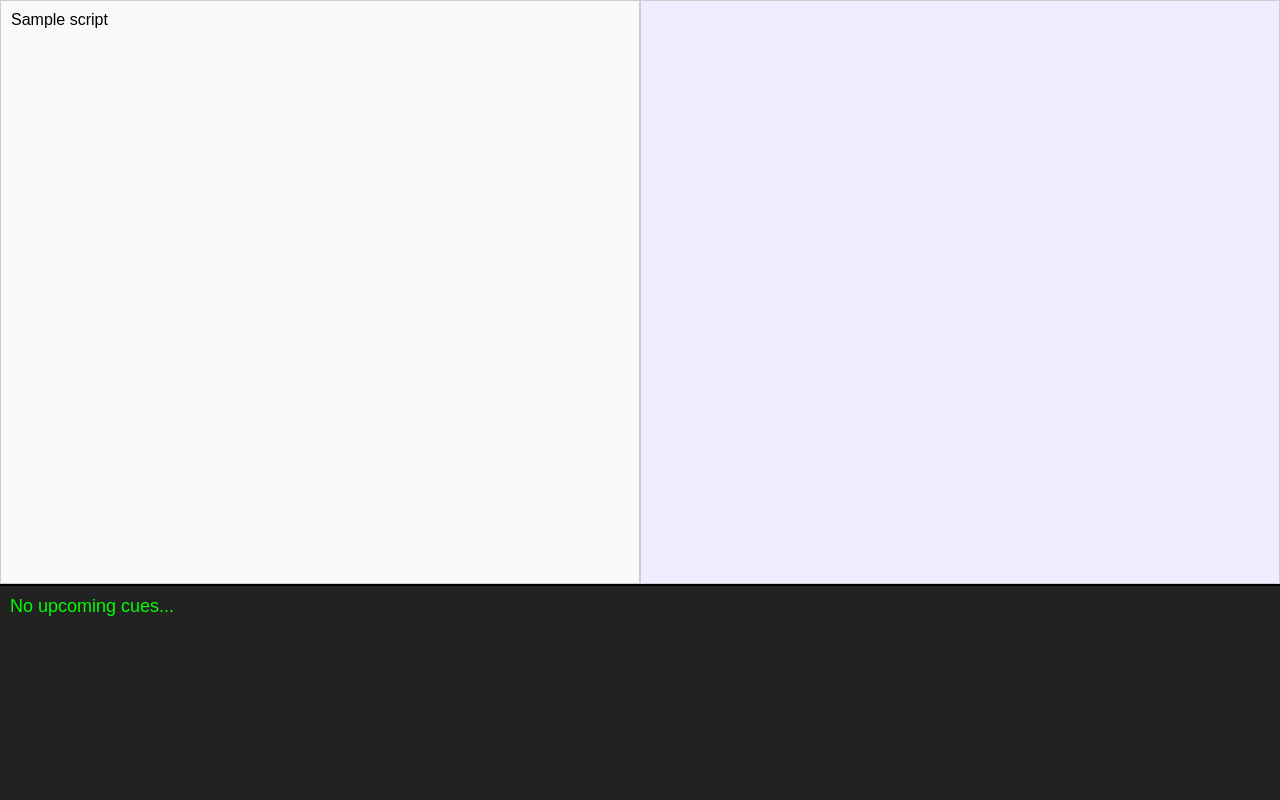
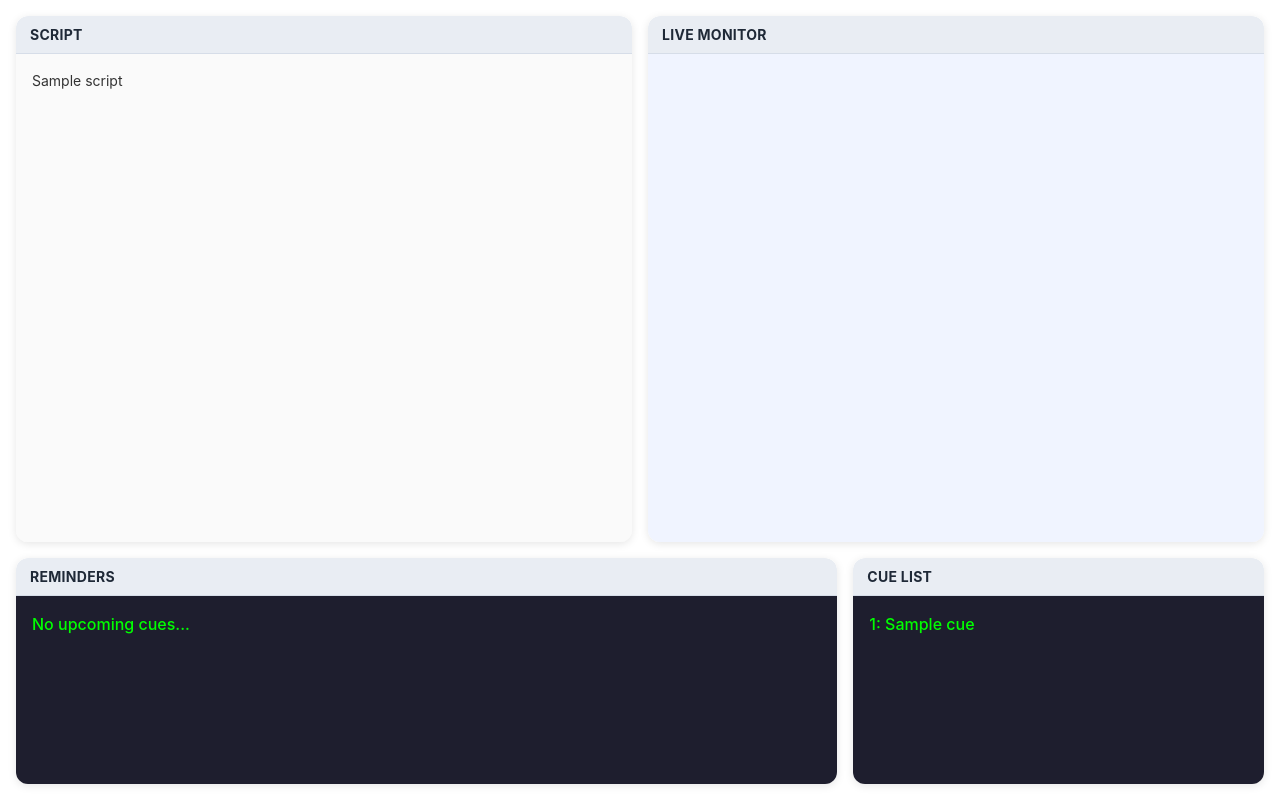
Before and after one commit to ada7ke/SM-Script-Monitor, a Flask app: template templates/index.html in a window 1280 px wide. Run offline with Flask 3, Linux system fonts and the light colour scheme; the template is opened without the code that fills it: most values are stand-ins (such as "Sample title", 1, 10 or a date in 2020); some libraries are stand-ins or nearby versions.

Commit message:
cleaner ui + cue list

```diff
--- a/app.py
+++ b/app.py
@@ -8,8 +8,6 @@ os.environ["TOKENIZERS_PARALLELISM"] = "false"
  - convert image to text file
 """
 
-import eventlet
-eventlet.monkey_patch()
 
 from flask import Flask, render_template
 from flask_socketio import SocketIO
@@ -22,14 +20,14 @@ import whisper, queue, threading, time, re, string
 app = Flask(__name__)
 socketio = SocketIO(app, cors_allowed_origins="*")
 
-SCRIPT_FILE = "YCTIWYscript.txt"
+SCRIPT_FILE = "testscript.txt"
 CUELIST_FILE = "cuelist.txt"
 MODEL_SIZE = "tiny"
 SAMPLE_RATE = 16000
 
-CHUNK_DURATION = 3
-OVERLAP_DURATION = 0.6
-AUDIO_GAIN = 5
+CHUNK_DURATION = 1
+OVERLAP_DURATION = 0.25
+AUDIO_GAIN = 0
 
 HEADS_UP_WORDS = 50
 CONFIDENCE_THRESHOLD = 0.55
@@ -225,10 +223,13 @@ def background_worker():
 # routes
 @app.route("/")
 def index():
-    return render_template("index.html", script=full_script)
+    cue_entries = [cue_map[key] for key in sorted(cue_map.keys())]
+    return render_template("index.html", script=full_script, cue_entries=cue_entries)
 
 # run
 if __name__ == "__main__":
     threading.Thread(target=background_worker, daemon=True).start()
-    print("Server starting on http://localhost:5000")
+    print("SERVER STARTING ON http://localhost:5000")
     socketio.run(app, host="0.0.0.0", port=5000, debug=False)
+
+# wrap text: alt + z
--- a/cuelist.txt
+++ b/cuelist.txt
@@ -2,3 +2,9 @@ Q1: L4
 Q2: S2
 Q3: S3
 Q4: L5, S5
+Q5: L6
+Q6: S6
+Q7: S8
+Q8: L7
+Q9: S9
+Q10: L7.5
--- a/static/script.js
+++ b/static/script.js
@@ -2,9 +2,13 @@ const socket = io();
 
 const scriptDiv = document.getElementById("script");
 const transcriptDiv = document.getElementById("transcript");
-const bottomDiv = document.getElementById("bottom");
+const terminalDiv = document.getElementById("terminal");
+const cueListDiv = document.getElementById("cue-list");
 
 let scriptWords = scriptDiv.innerText.split(" ");
+
+// Initialize terminal status message
+terminalDiv.innerText = "No upcoming cues...";
 
 socket.on("transcription", (text) => {
     console.log("TRANSCRIPTION:", text);
@@ -17,6 +21,9 @@ socket.on("script_position", (pos) => {
 
     // rebuild with highlight
     let html = words.map((w, i) => {
+        if (i < pos) {
+            return `<span class="past">${w}</span>`;
+        }
         if (i >= pos && i < pos + 5) {
             return `<span class="highlight">${w}</span>`;
         }
@@ -27,9 +34,12 @@ socket.on("script_position", (pos) => {
 
     // auto scroll
     let percent = pos / words.length;
-    scriptDiv.scrollTop = scriptDiv.scrollHeight * percent;
+    let target = scriptDiv.scrollHeight * percent;
+    let offset = scriptDiv.clientHeight * 0.33;
+
+    scriptDiv.scrollTop = Math.max(0, target - offset);
 });
 
 socket.on("cue_update", (msg) => {
-    bottomDiv.innerText = msg;
+    terminalDiv.innerText = msg;
 });
--- a/static/style.css
+++ b/static/style.css
@@ -1,43 +1,176 @@
 body {
     margin: 0;
-    font-family: Arial;
+    font-family: -apple-system, BlinkMacSystemFont, 'Segoe UI', Roboto, Oxygen, Ubuntu, Cantarell, sans-serif;
     display: flex;
     flex-direction: column;
     height: 100vh;
+    background: #ffffff;
+    padding: 16px;
+    gap: 0;
+    overflow: hidden;
+    box-sizing: border-box;
 }
 
 #top {
     display: flex;
-    flex: 3;
-    height: 70vh
+    flex: 0.7;
+    gap: 16px;
+    min-height: 0;
+    margin-bottom: 16px;
+}
+
+.card {
+    flex: 1;
+    display: flex;
+    flex-direction: column;
+    min-height: 0;
+    background: #ffffff;
+    border-radius: 12px;
+    box-shadow: 0 2px 8px rgba(0, 0, 0, 0.1);
+    overflow: hidden;
+}
+
+.card-header {
+    background: #e9edf3;
+    color: #1f2937;
+    font-size: 14px;
+    font-weight: 700;
+    letter-spacing: 0.02em;
+    text-transform: uppercase;
+    padding: 10px 14px;
+    border-radius: 12px 12px 0 0;
+    border-bottom: 1px solid #d6dde8;
+    flex: 0 0 auto;
+}
+
+.card-body {
+    flex: 1;
+    min-height: 0;
+    padding: 16px;
+    overflow-y: auto;
+    white-space: pre-wrap;
+    box-sizing: border-box;
 }
 
 #script, #transcript {
-    flex: 1;
-    padding: 10px;
-    overflow-y: scroll;
-    border: 1px solid #ccc;
-    white-space: pre-wrap;
+    font-size: 14px;
+    line-height: 1.6;
 }
 
 #script {
-    background: #f9f9f9;
+    background: #fafafa;
+    color: #333;
+}
+
+#script::-webkit-scrollbar {
+    width: 8px;
+}
+
+#script::-webkit-scrollbar-track {
+    background: transparent;
+}
+
+#script::-webkit-scrollbar-thumb {
+    background: #ddd;
+    border-radius: 4px;
 }
 
 #transcript {
-    background: #eef;
+    background: #f0f4ff;
+    color: #333;
+}
+
+#transcript::-webkit-scrollbar {
+    width: 8px;
+}
+
+#transcript::-webkit-scrollbar-track {
+    background: transparent;
+}
+
+#transcript::-webkit-scrollbar-thumb {
+    background: #b3c7ff;
+    border-radius: 4px;
 }
 
 #bottom {
+    flex: 0.3;
+    display: flex;
+    gap: 16px;
+    min-height: 0;
+    box-sizing: border-box;
+}
+
+#bottom .reminders-card {
+    flex: 2;
+}
+
+#bottom .cue-list-card {
     flex: 1;
-    border-top: 2px solid black;
-    padding: 10px;
-    background: #222;
-    color: #0f0;
-    font-size: 18px;
-    height: 30vh;
+}
+
+#terminal {
+    background: #1e1e2e;
+    color: #00ff00;
+    font-size: 16px;
+    font-weight: 500;
+    line-height: 1.6;
+}
+
+#terminal::-webkit-scrollbar {
+    width: 8px;
+}
+
+#terminal::-webkit-scrollbar-track {
+    background: transparent;
+}
+
+#terminal::-webkit-scrollbar-thumb {
+    background: #00ff00;
+    border-radius: 4px;
+    opacity: 0.5;
+}
+
+#cue-list {
+    background: #1e1e2e;
+    color: #00ff00;
+    font-size: 16px;
+    font-weight: 500;
+    overflow-y: scroll;
+    line-height: 1.6;
+    white-space: normal;
+}
+
+.cue-item {
+    margin: 0 0 8px 0;
+}
+
+.cue-item:last-child {
+    margin-bottom: 0;
+}
+
+#cue-list::-webkit-scrollbar {
+    width: 8px;
+}
+
+#cue-list::-webkit-scrollbar-track {
+    background: transparent;
+}
+
+#cue-list::-webkit-scrollbar-thumb {
+    background: #00ff00;
+    border-radius: 4px;
+    opacity: 0.5;
+}
+
+.past {
+    color: #888;
 }
 
 .highlight {
-    background: yellow;
+    background: #ffd54f;
+    color: #1e1e2e;
+    padding: 2px 6px;
+    border-radius: 4px;
+    font-weight: 600;
 }
--- a/templates/index.html
+++ b/templates/index.html
@@ -7,11 +7,34 @@
 <body>
 
 <div id="top">
-    <div id="script">{{ script }}</div>
-    <div id="transcript"></div>
+    <div class="card">
+        <div class="card-header">Script</div>
+        <div id="script" class="card-body">{{ script }}</div>
+    </div>
+    <div class="card">
+        <div class="card-header">Live Monitor</div>
+        <div id="transcript" class="card-body"></div>
+    </div>
 </div>
 
-<div id="bottom">No upcoming cues...</div>
+<div id="bottom">
+    <div class="card reminders-card">
+        <div class="card-header">Reminders</div>
+        <div id="terminal" class="card-body"></div>
+    </div>
+    <div class="card cue-list-card">
+        <div class="card-header">Cue List</div>
+        <div id="cue-list" class="card-body">
+            {% if cue_entries %}
+                {% for cue in cue_entries %}
+                    <div class="cue-item">{{ cue[0] }}: {{ cue[1] }}</div>
+                {% endfor %}
+            {% else %}
+                <div class="cue-item">No cues loaded.</div>
+            {% endif %}
+        </div>
+    </div>
+</div>
 
 <script src="https://cdn.socket.io/4.0.1/socket.io.min.js"></script>
 <script src="{{ url_for('static', filename='script.js') }}"></script>
```
Also changed, not shown: testscript.txt (added, +13 -0 lines).
